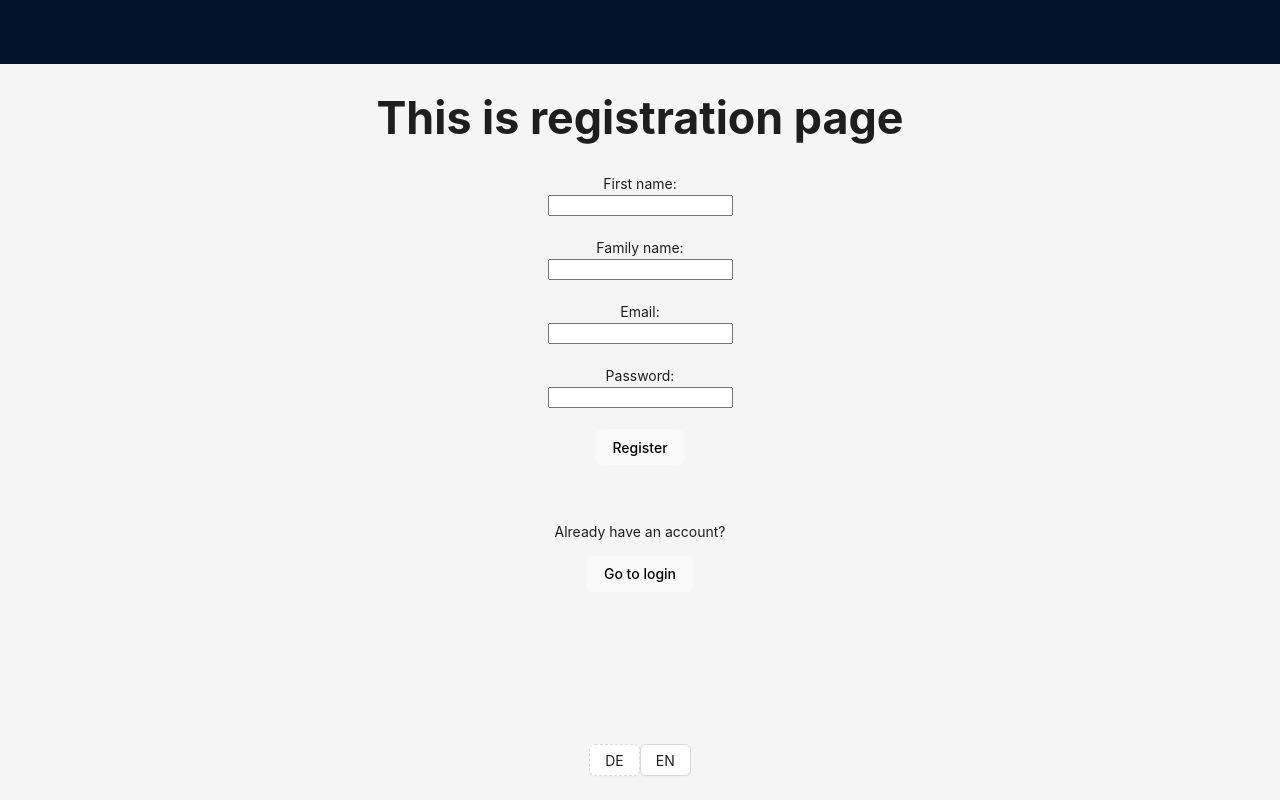
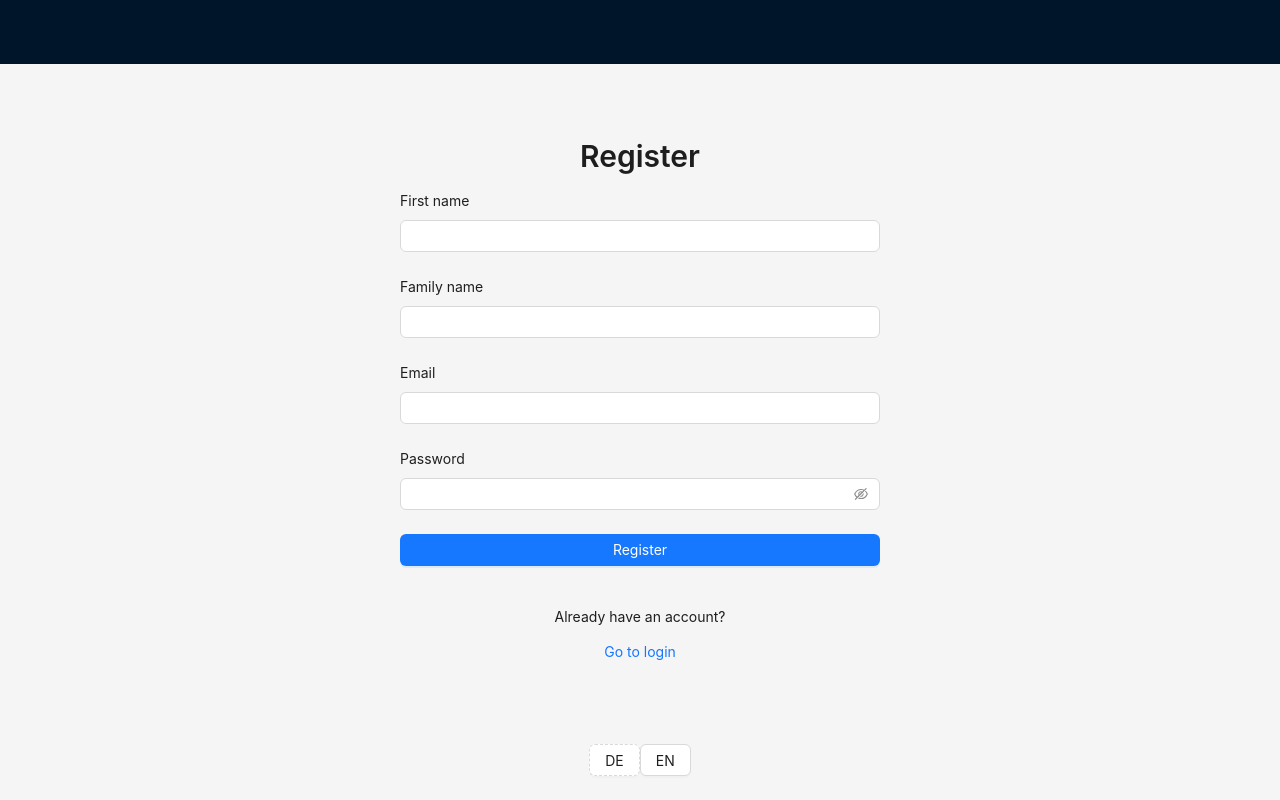
Before and after one commit to Lumbrgini/Project-B, a React (Vite) app in the folder client/: page / in a window 1280 px wide. Built offline with nearby package versions, Linux system fonts and the light colour scheme.

Commit message:
applied antd to register and login

```diff
--- a/client/src/pages/Login.jsx
+++ b/client/src/pages/Login.jsx
@@ -1,16 +1,15 @@
-import { Navigate, useNavigate } from "react-router-dom";
 import { useState } from "react";
+import { useNavigate } from "react-router-dom";
+import { Form, Input, Button, Typography, Alert, Card } from "antd";
 
-function Login(){
+const { Title } = Typography;
 
-    const [email, setEmail] = useState("");
-    const [password, setPassword] = useState("");
+function Login() {
     const [error, setError] = useState(null);
-
     const navigate = useNavigate();
 
-    async function handleSubmit(e) {
-        e.preventDefault();
+    async function handleSubmit(values) {
+        const { email, password } = values;
         setError(null);
 
         try {
@@ -33,48 +32,63 @@ function Login(){
             }
 
             const data = await res.json();
-        console.log("Token response:", data);
-
-
 
             localStorage.setItem("accessToken", data.access_token);
             localStorage.setItem("refreshToken", data.refresh_token);
 
             navigate("/home");
-
         } catch (err) {
             console.error(err);
-          setError('Invalid E-Mail or password.');
+            setError("Invalid E-Mail or password.");
         }
     }
 
-    return(
-        <>
-            <h1>This is login page</h1>
-            <form onSubmit={handleSubmit}
+    return (
+        <Card style={{ maxWidth: 400, margin: "80px auto" }}>
+            <Title level={3}>Login</Title>
+
+            {error && (
+                <Alert
+                    type="error"
+                    message={error}
+                    style={{ marginBottom: 16 }}
+                />
+            )}
+
+            <Form
+                layout="vertical"
+                onFinish={handleSubmit}
+                autoComplete="off"
             >
-                <label htmlFor="email">Email:</label><br/>
-                <input
-                    type="email"
-                    id="email"
-                    value={email}
-                    onChange = {e => setEmail(e.target.value)}>
-                </input>
-                <br/><br/>
-                <label htmlFor="password">Password:</label><br/>
-                <input
-                    type="password"
-                    id="password"
-                    value={password}
-                    onChange={e => setPassword(e.target.value)}>
-                </input>
-                <br/><br/>
-                <button type="submit">Login</button>
+                <Form.Item
+                    label="Email"
+                    name="email"
+                    rules={[
+                        { required: true, message: "Please enter your email" },
+                        { type: "email", message: "Please enter a valid email" },
+                    ]}
+                >
+                    <Input />
+                </Form.Item>
 
-                {error && <p style={{ color: "red" }}>{error}</p>}
-            </form>
-        </>
-    )
+                <Form.Item
+                    label="Password"
+                    name="password"
+                    rules={[
+                        { required: true, message: "Please enter your password" },
+                    ]}
+                >
+                    <Input.Password />
+                </Form.Item>
+
+                <Form.Item>
+                    <Button type="primary" htmlType="submit" block>
+                        Login
+                    </Button>
+                </Form.Item>
+            </Form>
+        </Card>
+    );
 }
 
 export default Login;
--- a/client/src/pages/Register.jsx
+++ b/client/src/pages/Register.jsx
@@ -1,62 +1,46 @@
+import { useState } from "react";
 import { useNavigate } from "react-router-dom";
-import { useState } from "react";
+import { Form, Input, Button, Alert, Typography, Space } from "antd";
+
+const { Title, Text } = Typography;
 
 function Register() {
-  const [email, setEmail] = useState("");
-  const [password, setPassword] = useState("");
-  const [firstName, setFirstName] = useState("");
-  const [familyName, setFamilyName] = useState("");
   const [error, setError] = useState(null);
-
   const navigate = useNavigate();
 
-  function validate() {
-    const e = email.trim().toLowerCase();
-    const fn = firstName.trim();
-    const ln = familyName.trim();
-
-    if (!fn) return "First name is required.";
-    if (!ln) return "Family name is required.";
-    if (!e) return "E-Mail is required.";
-
-    if (!password) return "Password is required.";
-
-    return null;
-  }
-
-  async function handleSubmit(e) {
-    e.preventDefault();
+  async function handleSubmit(values) {
     setError(null);
 
-    const msg = validate();
-    if (msg) {
-      setError(msg);
-      return;
-    }
+    const payload = {
+      firstName: values.firstName.trim(),
+      familyName: values.familyName.trim(),
+      email: values.email.trim().toLowerCase(),
+      password: values.password,
+    };
 
     try {
       const registerRes = await fetch("http://localhost:3000/api/register", {
         method: "POST",
         headers: { "Content-Type": "application/json" },
-        body: JSON.stringify({
-          firstName: firstName.trim(),
-          familyName: familyName.trim(),
-          email: email.trim().toLowerCase(),
-          password,
-        }),
+        body: JSON.stringify(payload),
       });
 
       if (!registerRes.ok) {
         const data = await registerRes.json().catch(() => ({}));
 
         if (registerRes.status === 409) {
-          throw new Error("This E-Mail is already registered.");
-        }
-        if (registerRes.status === 400) {
-          throw new Error(data.error || data.message || "Invalid registration data.");
+          throw new Error("This e-mail address is already registered.");
         }
 
-        throw new Error(data.error || data.message || "Registration failed. Try again.");
+        if (registerRes.status === 400) {
+          throw new Error(
+            data.error || data.message || "Invalid registration data."
+          );
+        }
+
+        throw new Error(
+          data.error || data.message || "Registration failed. Please try again."
+        );
       }
 
       const tokenRes = await fetch("http://localhost:3000/api/token", {
@@ -64,15 +48,18 @@ function Register() {
         headers: { "Content-Type": "application/x-www-form-urlencoded" },
         body: new URLSearchParams({
           grant_type: "password",
-          username: email.trim().toLowerCase(),
-          password,
+          username: payload.email,
+          password: payload.password,
           client_id: "client",
         }),
       });
 
       if (!tokenRes.ok) {
         const data = await tokenRes.json().catch(() => ({}));
-        throw new Error(data.error || "Registered, but login failed. Please login manually.");
+        throw new Error(
+          data.error ||
+            "Registration succeeded, but automatic login failed."
+        );
       }
 
       const tokenData = await tokenRes.json();
@@ -88,55 +75,78 @@ function Register() {
   }
 
   return (
-    <>
-      <h1>This is registration page</h1>
+    <div style={{ maxWidth: 480, margin: "0 auto", paddingTop: 48 }}>
+      <Title level={2}>Register</Title>
 
-      <form onSubmit={handleSubmit}>
-        <label htmlFor="first_name">First name:</label><br />
-        <input
-          type="text"
-          id="first_name"
-          value={firstName}
-          onChange={(e) => setFirstName(e.target.value)}
+      {error && (
+        <Alert
+          type="error"
+          message={error}
+          showIcon
+          style={{ marginBottom: 16 }}
         />
-        <br /><br />
+      )}
 
-        <label htmlFor="family_name">Family name:</label><br />
-        <input
-          type="text"
-          id="family_name"
-          value={familyName}
-          onChange={(e) => setFamilyName(e.target.value)}
-        />
-        <br /><br />
+      <Form
+        layout="vertical"
+        onFinish={handleSubmit}
+        requiredMark={false}
+      >
+        <Form.Item
+          label="First name"
+          name="firstName"
+          rules={[
+            { required: true, message: "First name is required." },
+          ]}
+        >
+          <Input />
+        </Form.Item>
 
-        <label htmlFor="email">Email:</label><br />
-        <input
-          type="email"
-          id="email"
-          value={email}
-          onChange={(e) => setEmail(e.target.value)}
-        />
-        <br /><br />
+        <Form.Item
+          label="Family name"
+          name="familyName"
+          rules={[
+            { required: true, message: "Family name is required." },
+          ]}
+        >
+          <Input />
+        </Form.Item>
 
-        <label htmlFor="password">Password:</label><br />
-        <input
-          type="password"
-          id="password"
-          value={password}
-          onChange={(e) => setPassword(e.target.value)}
-        />
-        <br /><br />
+        <Form.Item
+          label="Email"
+          name="email"
+          rules={[
+            { required: true, message: "E-mail is required." },
+            { type: "email", message: "Please enter a valid e-mail address." },
+          ]}
+        >
+          <Input />
+        </Form.Item>
 
-        <button type="submit">Register</button>
+        <Form.Item
+          label="Password"
+          name="password"
+          rules={[
+            { required: true, message: "Password is required." },
+          ]}
+        >
+          <Input.Password />
+        </Form.Item>
 
-        {error && <p style={{ color: "red" }}>{error}</p>}
-      </form>
+        <Form.Item>
+          <Button type="primary" htmlType="submit" block>
+            Register
+          </Button>
+        </Form.Item>
+      </Form>
 
-      <br /><br />
-      <p>Already have an account?</p>
-      <button onClick={() => navigate("/login")}>Go to login</button>
-    </>
+      <Space direction="vertical" size="small" style={{ marginTop: 16 }}>
+        <Text>Already have an account?</Text>
+        <Button type="link" onClick={() => navigate("/login")}>
+          Go to login
+        </Button>
+      </Space>
+    </div>
   );
 }
 
```
Lines whose indentation alone changed are shown as unchanged.
